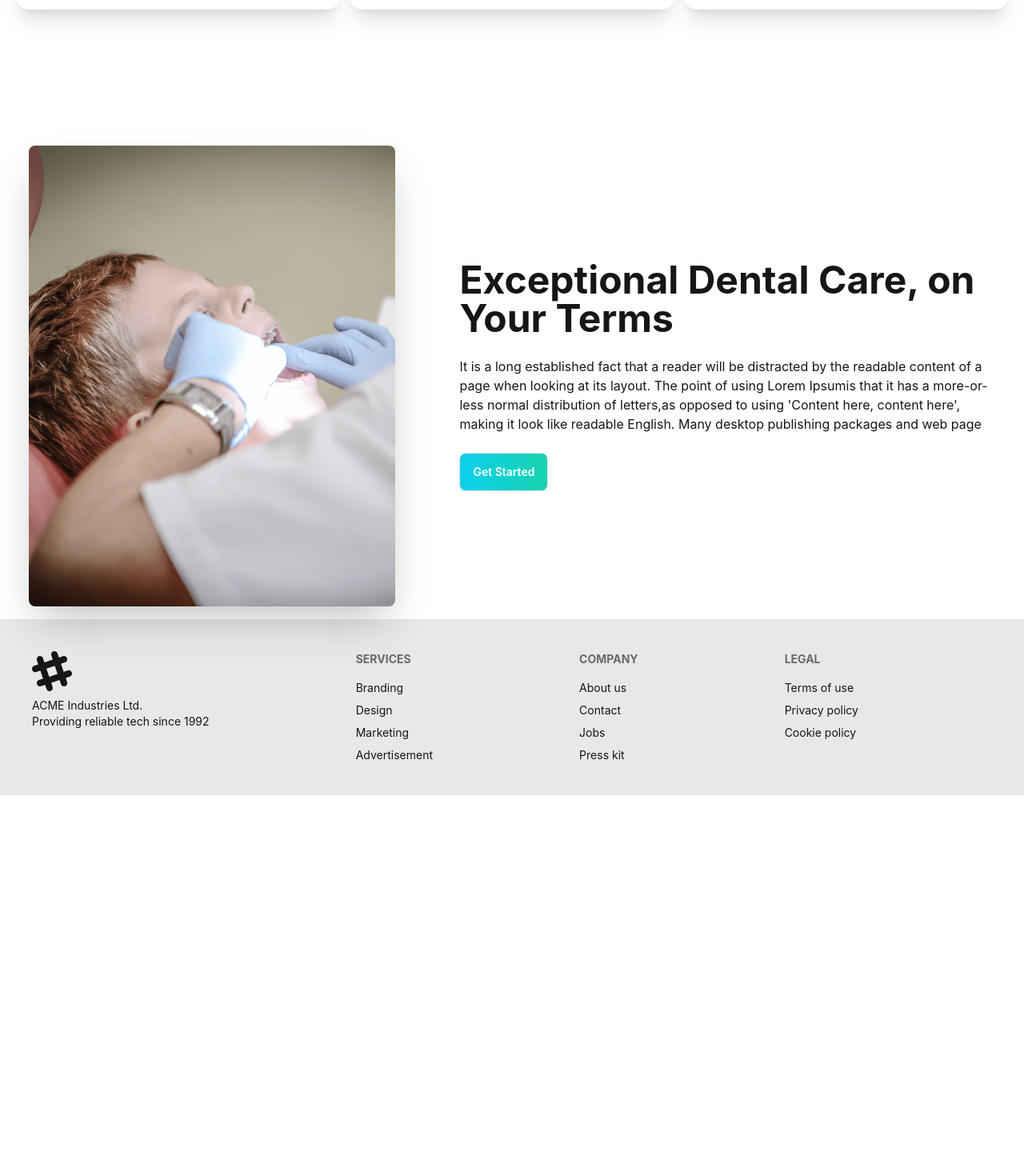
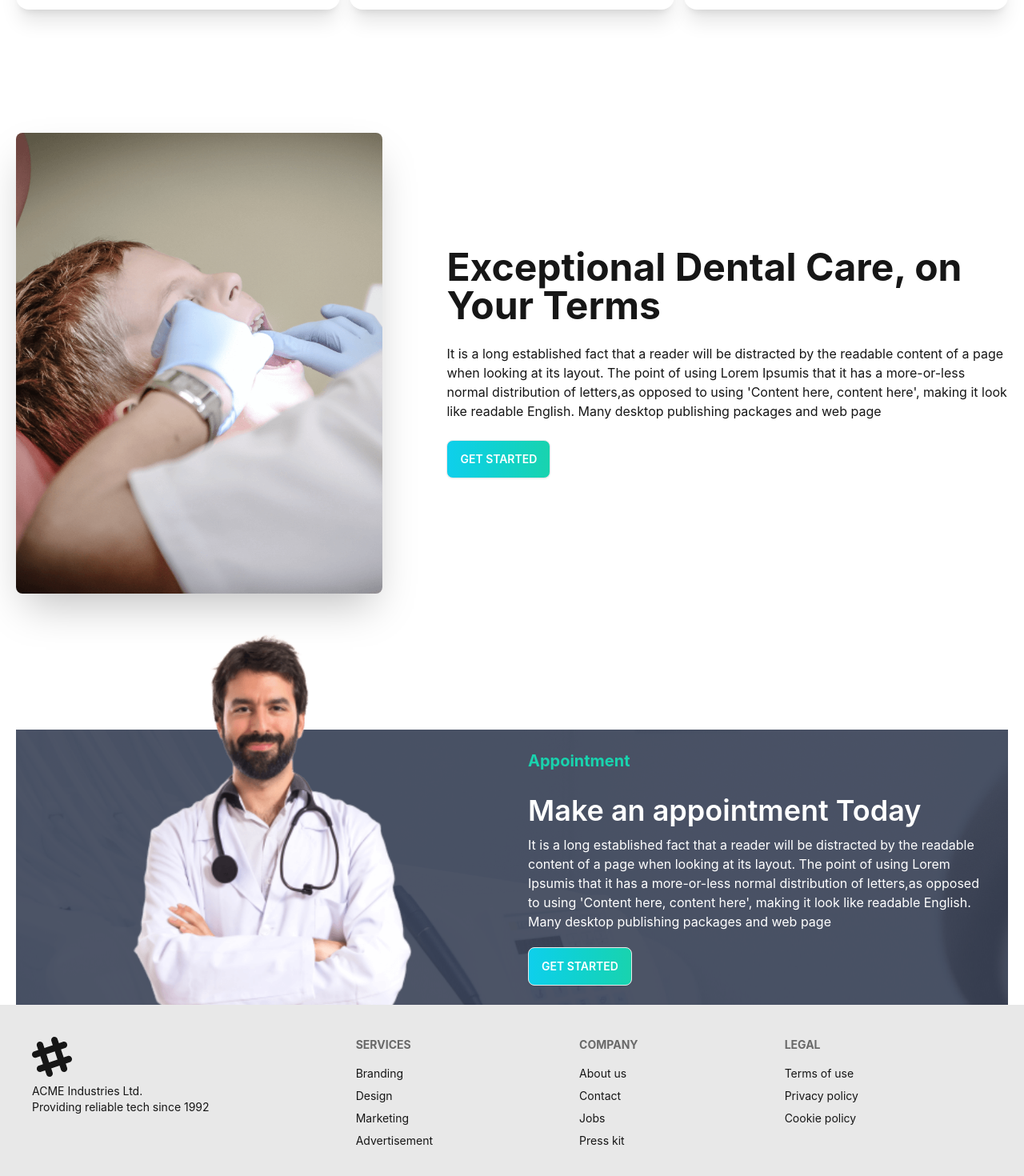
Before and after one commit to Mazharul430106/doctors_portal_client_recap2, a React (Create React App) app: page / in a window 1280 px wide. Shown: the part 1284-2754 px from the top of the page at 80% size. Before the commit the page ends 2278 px from the top, so only its background shows below. Built offline with nearby package versions, Linux system fonts and the light colour scheme.

Commit message:
added appointment section

```diff
--- /dev/null
+++ b/src/Components/PrimaryButton.js
@@ -0,0 +1,11 @@
+import React from 'react';
+
+const PrimaryButton = ({children}) => {
+    return (
+        <div>
+            <button className="btn uppercase text-white bg-gradient-to-r from-primary to-secondary">{children}</button>
+        </div>
+    );
+};
+
+export default PrimaryButton;
--- a/src/Pages/Home/Banner/Banner.js
+++ b/src/Pages/Home/Banner/Banner.js
@@ -1,5 +1,6 @@
 import React from 'react';
 import chare from '../../../assets/images/chair.png';
+import PrimaryButton from '../../../Components/PrimaryButton';
 
 const Banner = () => {
     return (
@@ -9,7 +10,7 @@ const Banner = () => {
                 <div className=''>
                     <h1 className="text-5xl font-bold">Your New Smile Starts Here</h1>
                     <p className="py-6">Lorem Ipsum is simply dummy text of the printing and typesetting industry. Lorem Ipsum has been the industry's standard dummy text ever since the</p>
-                    <button className="btn uppercase text-white bg-gradient-to-r from-primary to-secondary">Get Started</button>
+                    <PrimaryButton>get started</PrimaryButton>
 
                 </div>
             </div>
--- a/src/Pages/Home/Home/Home.js
+++ b/src/Pages/Home/Home/Home.js
@@ -2,6 +2,7 @@ import React from 'react';
 import Banner from '../Banner/Banner';
 import InfoCards from '../InfoCards/InfoCards';
 import Services from '../Services/Services';
+import MakeAppoinment from '../MakeAppoinment/MakeAppoinment';
 
 const Home = () => {
     return (
@@ -9,6 +10,7 @@ const Home = () => {
             <Banner></Banner>
             <InfoCards></InfoCards>
             <Services></Services>
+            <MakeAppoinment></MakeAppoinment>
         </div>
     );
 };
--- a/src/Pages/Home/MakeAppoinment/MakeAppoinment.js
+++ b/src/Pages/Home/MakeAppoinment/MakeAppoinment.js
@@ -1,10 +1,31 @@
 import React from 'react';
+
+import doctor from '../../../assets/images/doctor-small.png';
+import PrimaryButton from '../../../Components/PrimaryButton';
+import Appointment from '../../../assets/images/appointment.png';
+
+
 
 const MakeAppoinment = () => {
     return (
-        <div>
-            <h1>This is app</h1>
-        </div>
+        <section className='py-5 xl:py-0 lg:py-0' style={{
+            background: `url(${Appointment})`,
+
+        }}>
+            <div className='grid lg:grid-cols-2 grid-cols-1 lg:gap-0 '>
+                <div className='flex items-center justify-center'>
+                    <img src={doctor} className=' xl:-mt-32 lg:-mt-12 w-full lg:w-4/5 lg:block  hidden' alt="Image Not Found" />
+                </div>
+                <div className='flex items-center'>
+                    <div className='px-5'>
+                        <h3 className='xl:pb-5 lg:pb-1 text-[#19D3AE] font-bold text-[20px]'>Appointment</h3>
+                        <h2 className='text-white font-semibold xl:text-[36px] lg:text-[30px]  text-[25px]'>Make an appointment Today</h2>
+                        <p className='lg:pb-5 lg:pt-1 py-4 text-white lg:pr-0 md:pr-20 pr-5'>It is a long established fact that a reader will be distracted by the readable content of a page when looking at its layout. The point of using Lorem Ipsumis that it has a more-or-less normal distribution of letters,as opposed to using 'Content here, content here', making it look like readable English. Many desktop publishing packages and web page</p>
+                        <PrimaryButton>Get Started</PrimaryButton>
+                    </div>
+                </div>
+            </div>
+        </section>
     );
 };
 
--- a/src/Pages/Home/Services/Services.js
+++ b/src/Pages/Home/Services/Services.js
@@ -4,6 +4,7 @@ import cavatyImage from '../../../assets/images/cavity.png';
 import whitheningImage from '../../../assets/images/whitening.png';
 import treatment from '../../../assets/images/treatment.png';
 import SingleService from './SingleService';
+import PrimaryButton from '../../../Components/PrimaryButton';
 
 
 const Services = () => {
@@ -31,7 +32,7 @@ const Services = () => {
 
     return (
 
-        <div className=''>
+        <div className='lg:mb-[170px] mb-20'>
             <div className='text-center mb-[70px]'>
                 <h3 className='text-[#19D3AE] font-bold text-[20px]'>OUR SERVICES</h3>
                 <h2 className='text-[36px]'>Services We Provide</h2>
@@ -43,13 +44,13 @@ const Services = () => {
                 }
             </div>
 
-            <div className="hero mt-[154px]">
-                <div className="hero-content flex-col lg:flex-row gap-20">
+            <div className="hero lg:mt-[154px] md:mt-20 mt-5">
+                <div className="hero-content p-0 flex-col lg:flex-row gap-20">
                     <img src={treatment} className="w-full lg:h-[576px] md:h-[576px] h-full rounded-lg shadow-2xl" />
                     <div>
                         <h1 className="text-5xl font-bold">Exceptional Dental Care, on Your Terms</h1>
                         <p className="py-6">It is a long established fact that a reader will be distracted by the readable content of a page when looking at its layout. The point of using Lorem Ipsumis that it has a more-or-less normal distribution of letters,as opposed to using 'Content here, content here', making it look like readable English. Many desktop publishing packages and web page</p>
-                        <button className="btn bg-gradient-to-r from-primary to-secondary text-white">Get Started</button>
+                        <PrimaryButton>get started</PrimaryButton>
                     </div>
                 </div>
             </div>
--- a/src/Shared/Navbar/Navbar.js
+++ b/src/Shared/Navbar/Navbar.js
@@ -8,12 +8,12 @@ const Navbar = () => {
         <li ><Link to='/about'>About</Link></li>
         <li ><Link to='/contact'>Contact</Link></li>
         <li ><Link to='/register'>Register</Link></li>
-        <li ><Link to='/login'>Login</Link></li>
+        <li ><Link to='/login' className=''>Login</Link></li>
     </>
 
 
     return (
-        <div className="navbar shadow-xl px-10">
+        <div className="navbar shadow-xl px-5">
             <div className="navbar-start w-full">
                 <div className="dropdown">
                     <div tabIndex={0} role="button" className="btn btn-ghost lg:hidden">
```
